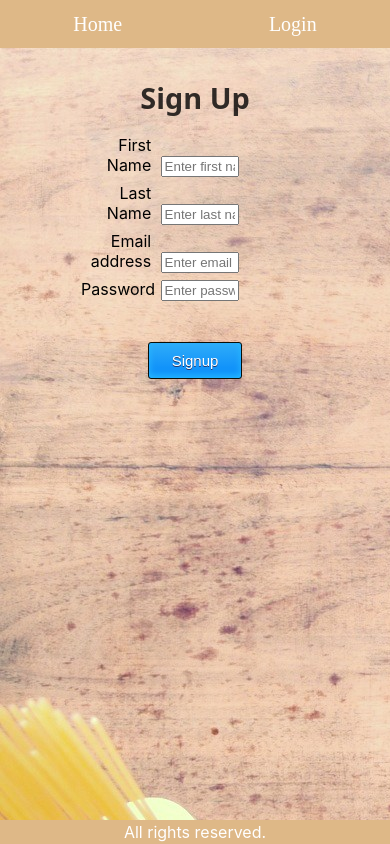
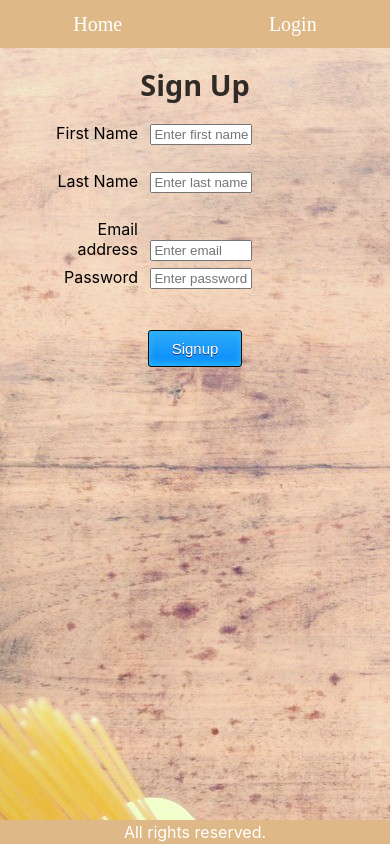
Before and after one commit to SupriyaShekar123/-frapp-frontend, a React (Create React App) app: page /signup in a window 390 px wide. Built offline with nearby package versions, Linux system fonts and the light colour scheme; a web font is replaced by a local one.

Commit message:
change board dimension for the waste board

```diff
--- a/src/App.css
+++ b/src/App.css
@@ -124,12 +124,18 @@ input+input {
     float: right;
 }
 
-@media screen and(max-width:768px){
+@media screen and (max-width:768px){
  .first_slide{
-   font-size: 0.3em;
+   font-size: 1em;
  }
  form {
    width:80%;
    margin: 0;
  }
+.detail-button{
+   padding: 0;
+ }
+ .form-shape{
+   margin: auto;
+ }
 }
--- a/src/pages/MyWaste/MyWaste.css
+++ b/src/pages/MyWaste/MyWaste.css
@@ -39,6 +39,8 @@
 @media screen and (max-width:768px){
     .board{
         font-size: 1em;
+        width:90%;
+
     }
     nav ul{
         width:100%;
```
